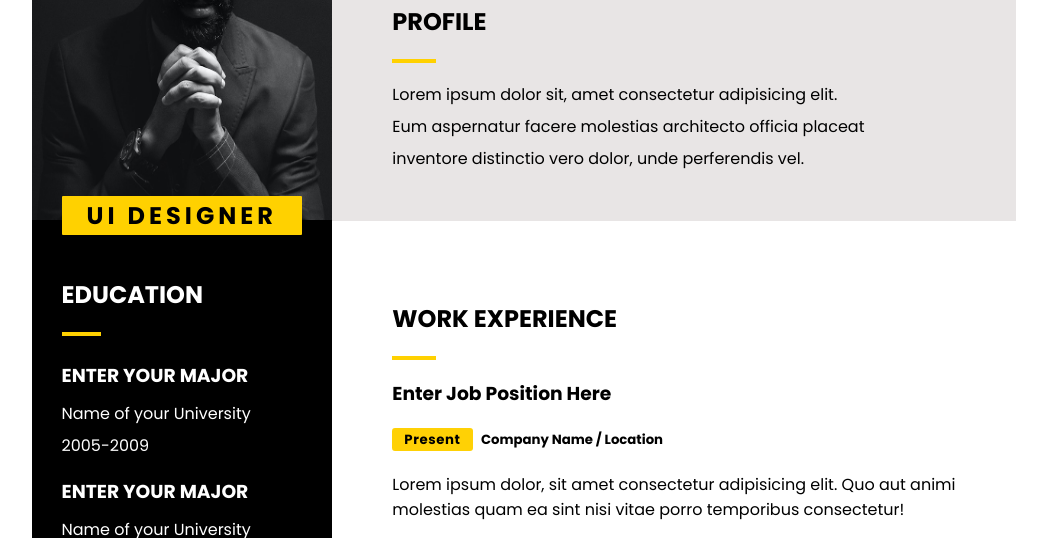
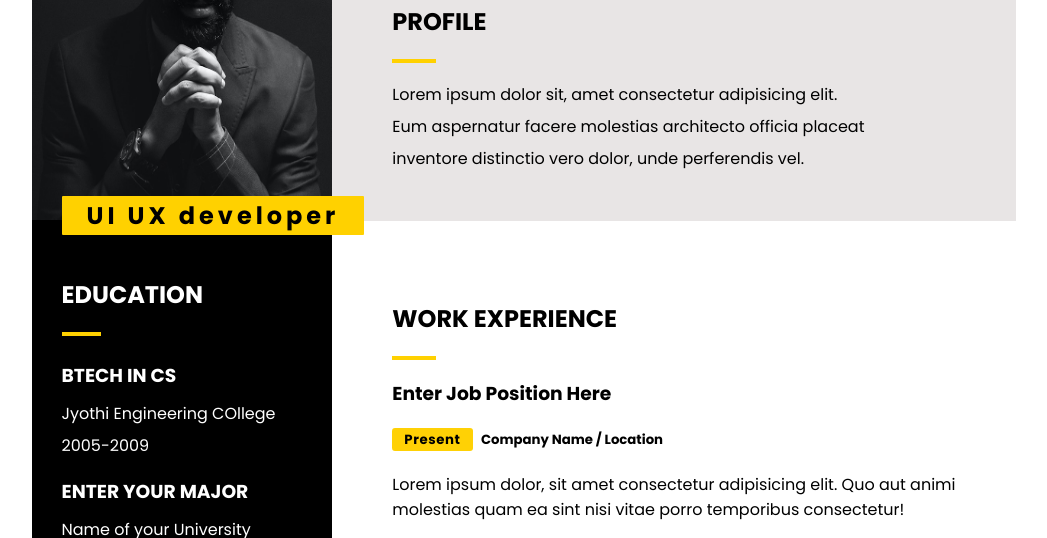
Before and after one commit to h-ashir/Html_Resume, a plain HTML site: page index.html in a window 1280 px wide. Shown: the part 233-771 px from the top of the page, without its empty margins (116-1163 px from the left). Drawn offline with Linux system fonts and the light colour scheme.

Commit message:
feat:dashboard

```diff
--- a/index.html
+++ b/index.html
@@ -15,14 +15,14 @@
                     <img src="images/leftimg.jpg" alt="">
                 </div>
                 <div class="left-top-ui">
-                    <h1>UI DESIGNER</h1>
+                    <h1>UI UX developer</h1>
                 </div>
                 <div class="left-top-education">
                     <h1>EDUCATION</h1>
                     <div class="education-line"></div>
                     <div class="major-1">
-                        <h3>ENTER YOUR MAJOR</h3>
-                        <p class="name">Name of your University</p>
+                        <h3>BTECH IN CS</h3>
+                        <p class="name">Jyothi Engineering COllege</p>
                         <p class="year">2005-2009</p>
                     </div>
                     <div class="major-2">
```
Also changed, not shown: new.html (added), newStyle.css (added).
